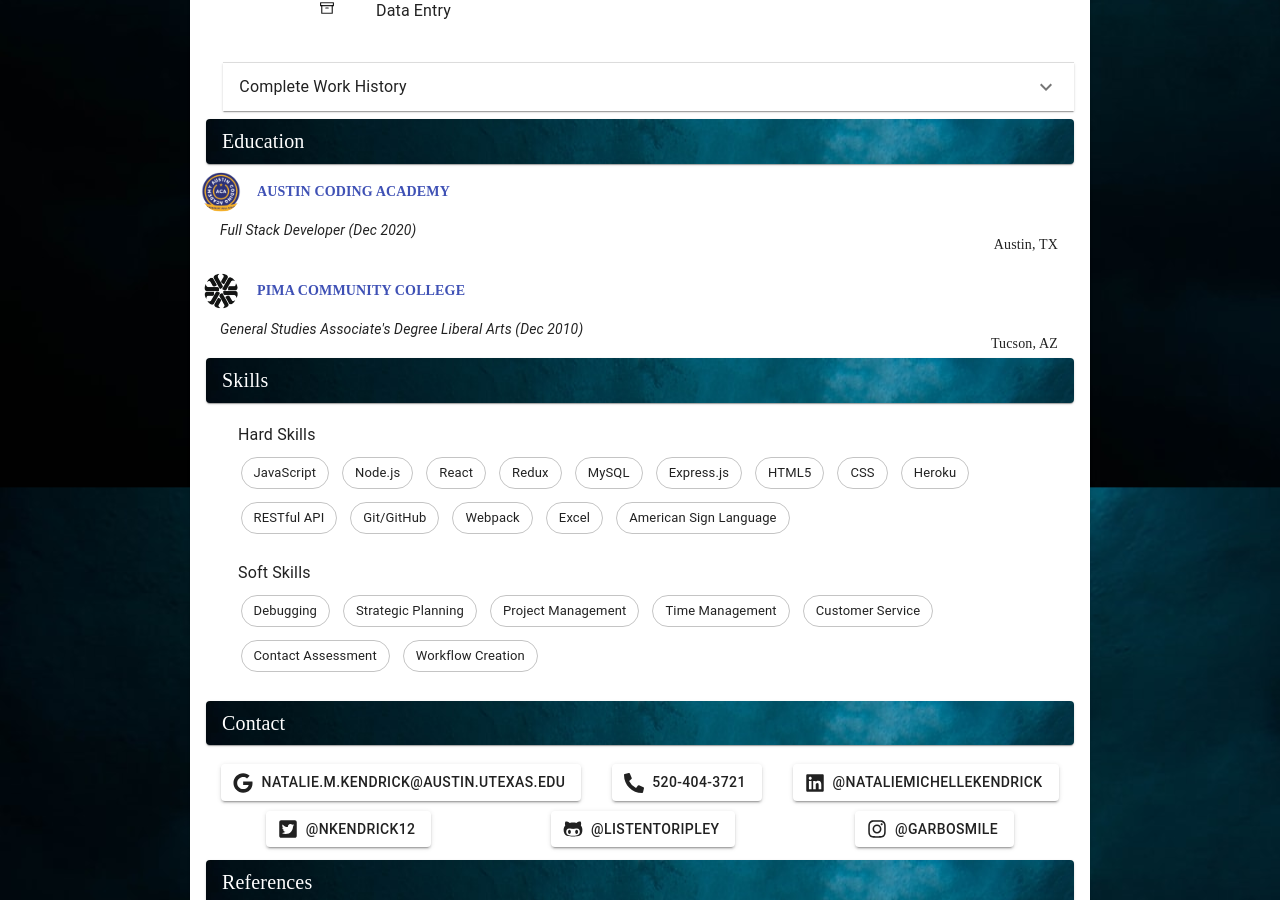
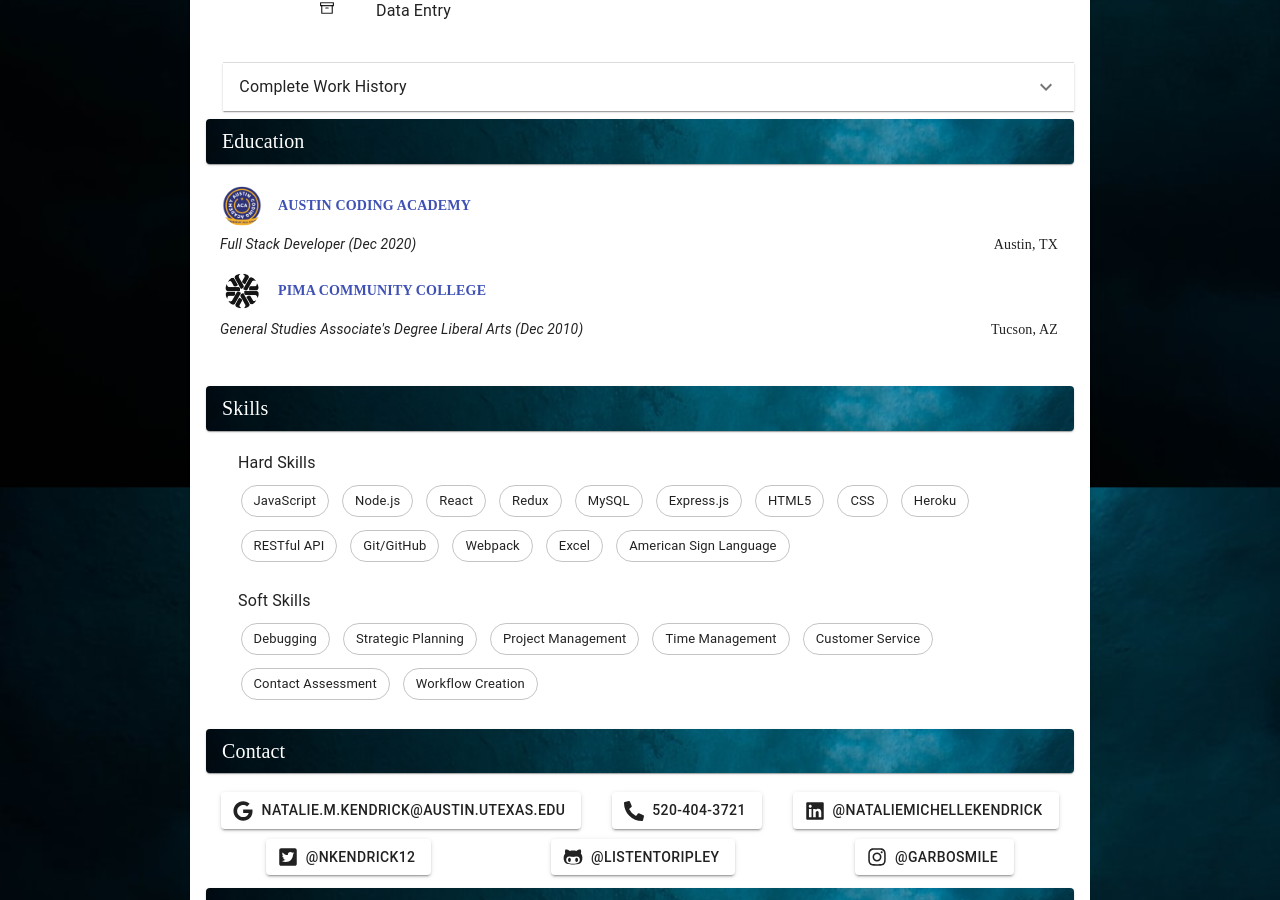
Before and after one commit to listenToRipley/nataliekendrick, a React (Create React App) app: page /resume in a window 1280 px wide. Shown: the part 1432-2332 px from the top of the page. Built offline with nearby package versions, Linux system fonts and the light colour scheme.

Commit message:
update contact for edu

```diff
--- a/src/Components/ResumeEdu.js
+++ b/src/Components/ResumeEdu.js
@@ -12,6 +12,9 @@ import pima from './projectImgs/pima.png';
 import backdrop from './projectImgs/backdrop.jpeg';
 
 const useStyles = makeStyles((theme) => ({
+  eduBody: {
+    marginBottom: '3em'
+  },
   sectionTitle: {
     fontSize: 20,
     marginTop: '-1em'
@@ -20,13 +23,12 @@ const useStyles = makeStyles((theme) => ({
     display: 'block',
     color: 'white',
     backgroundImage: `url(${backdrop})`,
-    backgroundRepeat: 'no-repeat'
+    backgroundRepeat: 'no-repeat',
+    marginBottom: '1em',
   },
   eduIcons: {
-    marginLeft: '-1.5em',
-    marginRight: '-3em',
+    marginRight: '4em',
     overflow: 'auto',
-    maxHeight: 300,
   },
   eduContact: {
     underline: 'hover'
@@ -34,12 +36,13 @@ const useStyles = makeStyles((theme) => ({
   eduLocation: {
    display: 'block',
    textAlign: 'end',
-   marginTop: '-1em',
+   marginTop: '-4em',
   },
   degree: {
     display: 'block',
     marginLeft:'1em',
     marginRight: '1em',
+    marginBottom: '2em',
     fontSize: '1em',
     fontStyle: 'italic',
     fontWeight:' fontWeightLight',
@@ -52,7 +55,7 @@ const ResumeEdu = () => {
   const classes = useStyles();
 
   return(
-    <div>
+    <div className={classes.eduBody}>
       <List>
         <Paper className={classes.separates}>
           <ListItem className={classes.sectionTitle}>Education</ListItem>
```
